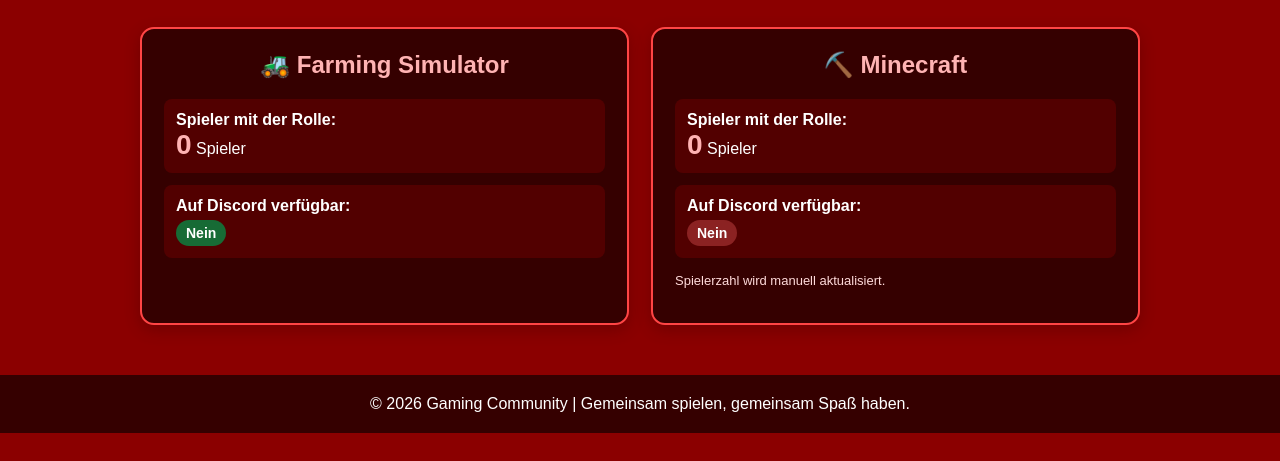
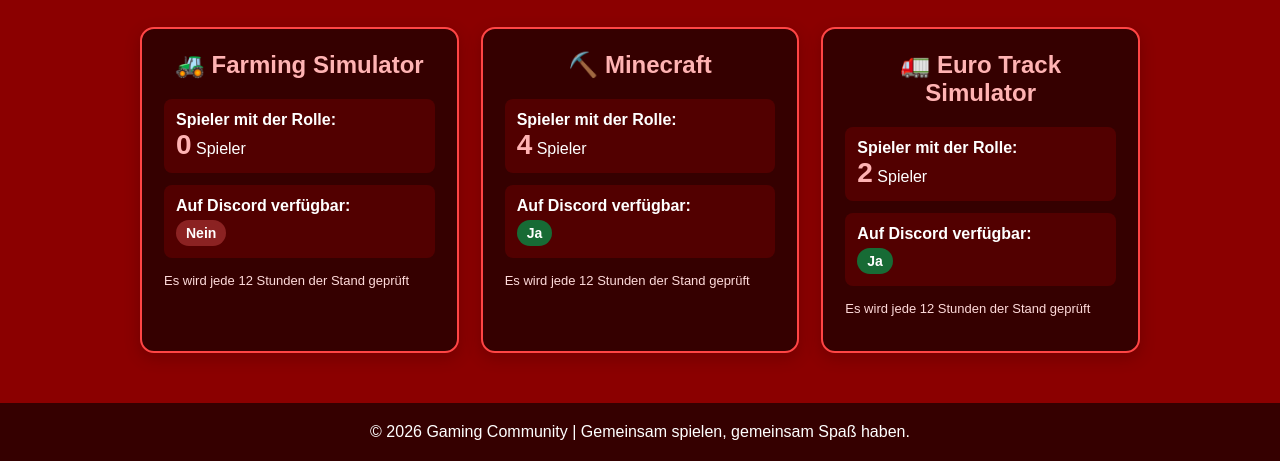
Before and after one commit to kiabruno/spiele_server, a plain HTML site: page spiele.html in a window 1280 px wide. Shown: the part 350-811 px from the top of the page. Drawn offline with Linux system fonts and the light colour scheme.

Commit message:
Update spiele.html

```diff
--- a/spiele.html
+++ b/spiele.html
@@ -174,6 +174,7 @@
         <a href="index.html">Start</a>
         <a href="link.html">Links</a>
         <a href="spiele.html">Spiele</a>
+        <a href="ränke.html">Ränke</a>
     </nav>
 
     <main class="container">
@@ -201,8 +202,12 @@
                 <div class="game-info">
                     <strong>Auf Discord verfügbar:</strong><br>
 
-                    <span class="status yes">Nein</span>
+                    <span class="status no">Nein</span>
                 </div>
+
+                <p class="note">
+                    Es wird jede 12 Stunden der Stand geprüft
+                </p>
             </section>
 
           <!--MC-->
@@ -212,17 +217,38 @@
                 <div class="game-info">
                     <strong>Spieler mit der Rolle:</strong><br>
 
-                    <span class="count">0</span> Spieler
+                    <span class="count">4</span> Spieler
                 </div>
 
                 <div class="game-info">
                     <strong>Auf Discord verfügbar:</strong><br>
 
-                    <span class="status no">Nein</span>
+                    <span class="status yes">Ja</span>
                 </div>
 
                 <p class="note">
-                    Spielerzahl wird manuell aktualisiert.
+                    Es wird jede 12 Stunden der Stand geprüft
+                </p>
+            </section>
+
+            <!--EURO-->
+            <section class="game-card">
+                <h2>🚛 Euro Track Simulator</h2>
+
+                <div class="game-info">
+                    <strong>Spieler mit der Rolle:</strong><br>
+
+                    <span class="count">2</span> Spieler
+                </div>
+
+                <div class="game-info">
+                    <strong>Auf Discord verfügbar:</strong><br>
+
+                    <span class="status yes">Ja</span>
+                </div>
+
+                <p class="note">
+                    Es wird jede 12 Stunden der Stand geprüft
                 </p>
             </section>
 
```
